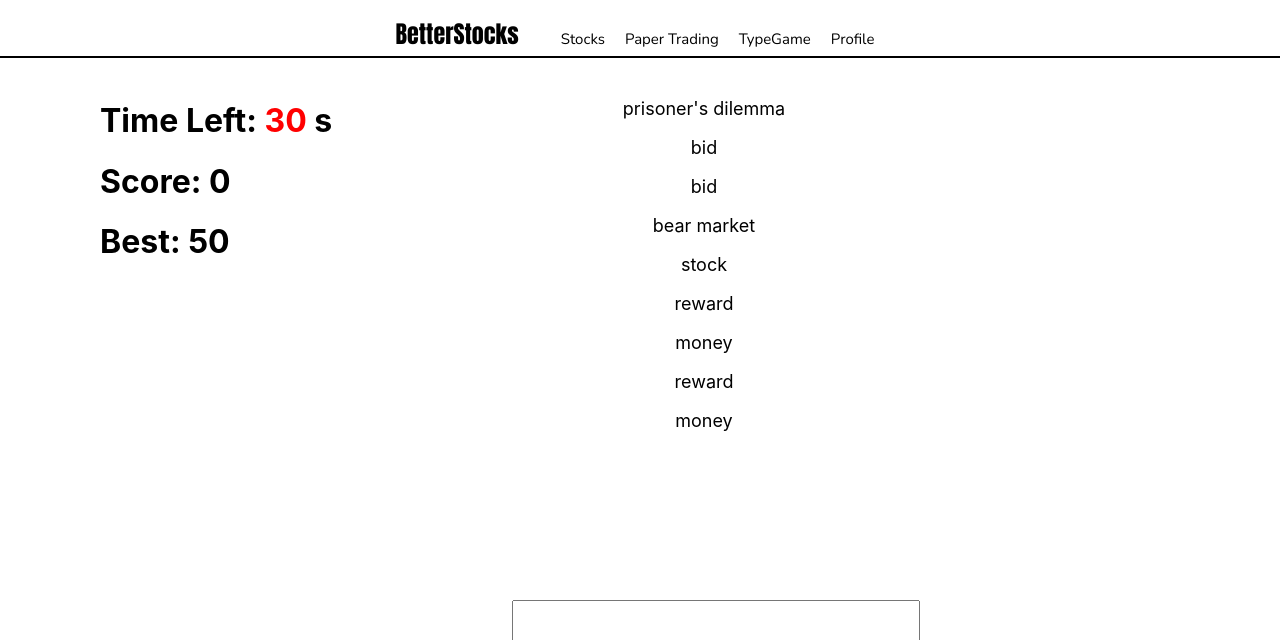
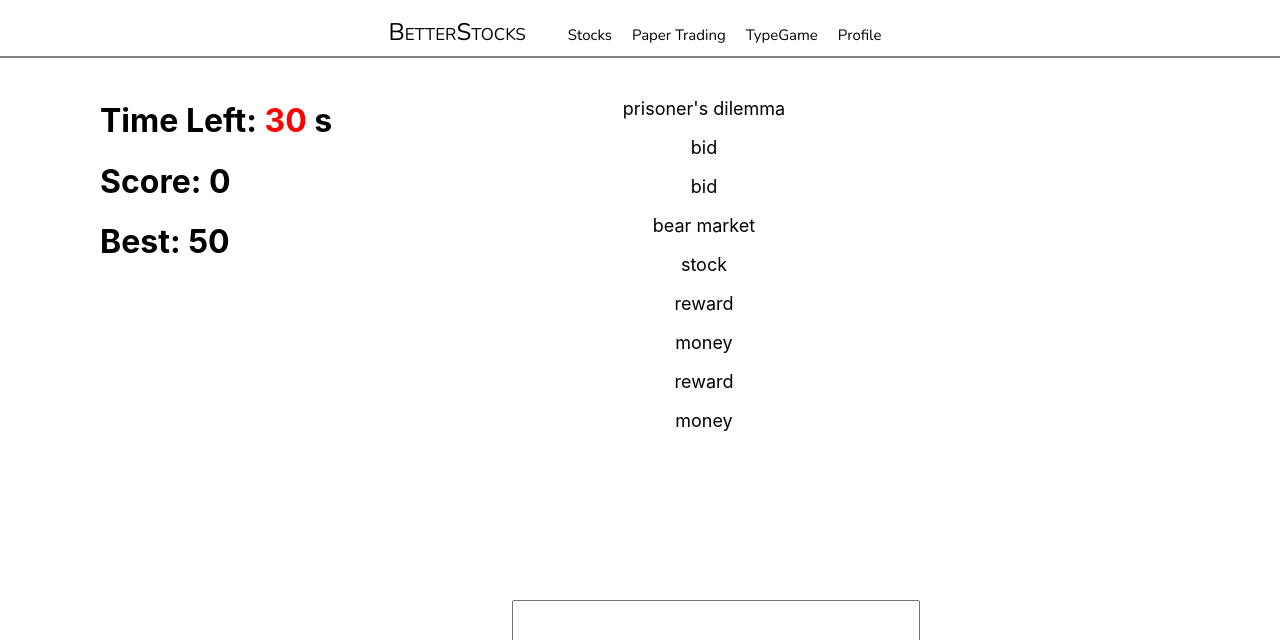
Before and after one commit to joncokisler/BetterStocks, a React (Create React App) app in the folder client/: page /game in a window 1280 px wide. Shown: the top 640 px of the page. Built offline with nearby package versions, Linux system fonts and the light colour scheme.

Commit message:
changed navbar logo

```diff
--- a/client/src/react-components/navbar/Navbar.css
+++ b/client/src/react-components/navbar/Navbar.css
@@ -1,7 +1,7 @@
 .navbar{
     overflow:hidden;
     height:7%;
-    border-bottom: 2px solid black;
+    border-bottom: 2px solid grey;
     z-index:1;
     background-color: white;
 }
@@ -15,8 +15,9 @@
 
  .logo {
     padding-right: 2rem;
-    font-family: Impact, Haettenschweiler, 'Arial Narrow Bold', sans-serif;
     font-size: 1.5em;
+	font-variant: small-caps;
+	font-family: 'Nunito';
 }
 
 #nav-section{
```
